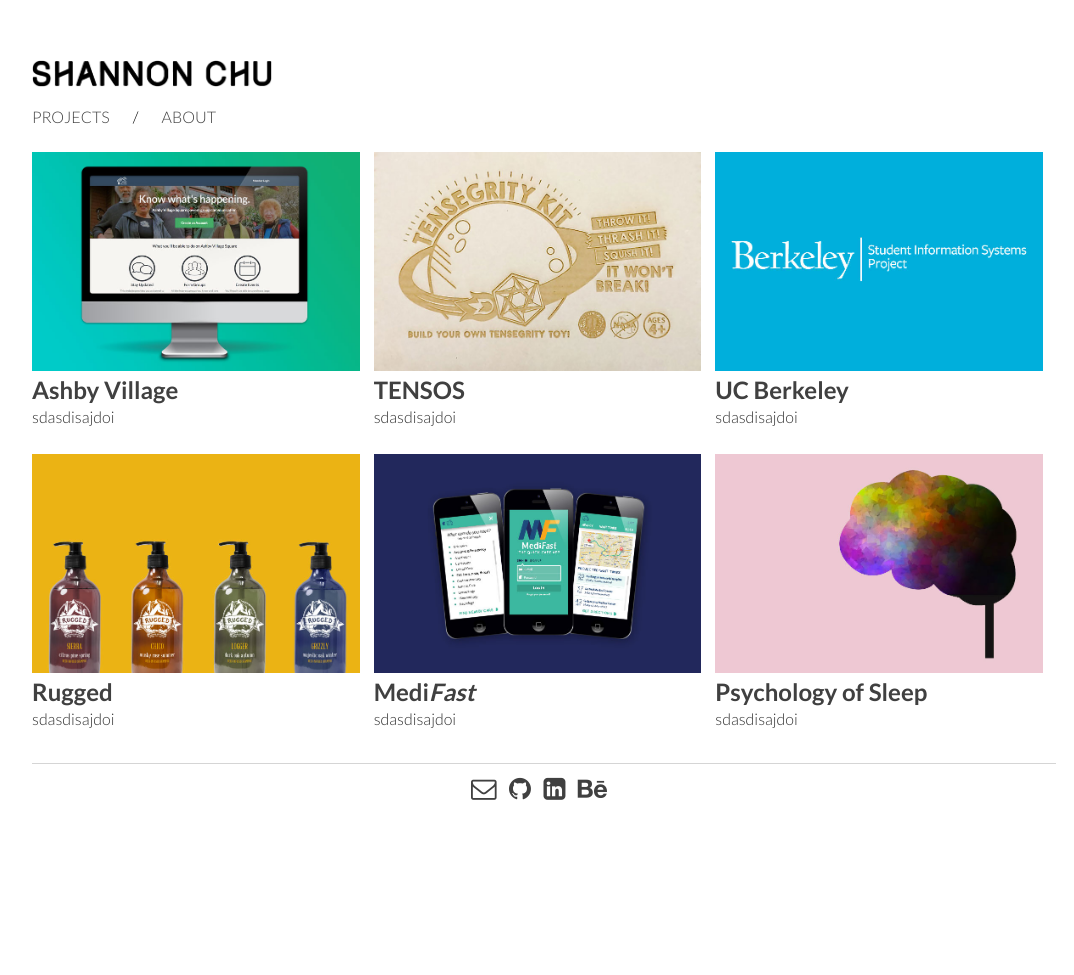
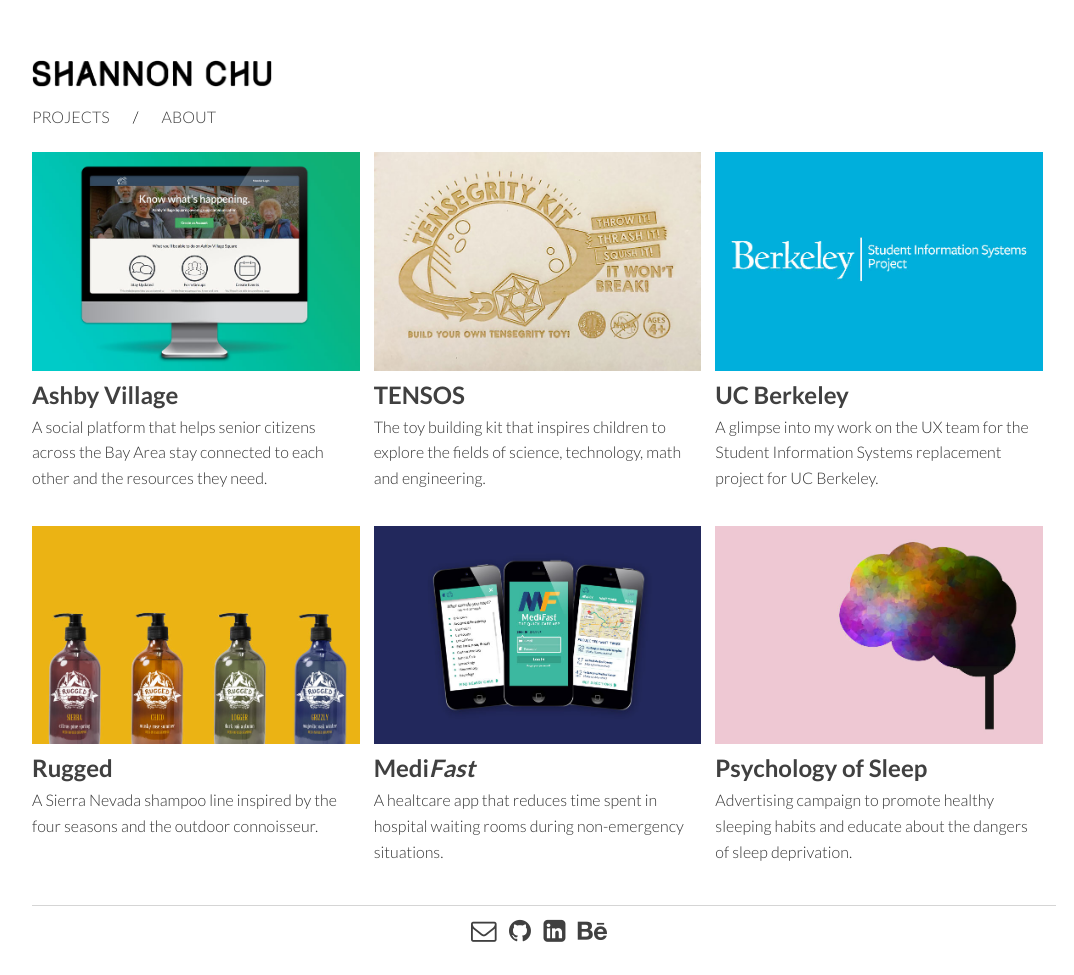
Before and after one commit to shannonchu/shannonchu.github.io, a Jekyll site: the page built from index.html, in a window 1280 px wide. Shown: the whole page, without its empty margins (96-1170 px from the left). Built offline with Jekyll 4.4.1, drawn with Linux system fonts in a browser that asks for light colours; nearby versions of some CDN libraries; before the commit the page ends 900 px from its top, so only the background shows below that.

Commit message:
project descriptions index page, portfolio piece text adjustments

```diff
--- a/css/main.css
+++ b/css/main.css
@@ -78,16 +78,17 @@
   padding: 0;
 }
 
-h2.img-description {
+h2.proj-title {
   display: block;
   margin: 0;
-  padding: 0;
+  padding-top: 5px;
 }
 
 p.proj-description {
   display: block;
   margin: 0;
-  padding-bottom: 15px;
+  padding-top: 5px;
+  padding-bottom: 25px;
 }
 
 ul.posts li {
@@ -105,6 +106,8 @@
   margin-right: 10px;
 }
 
+.about-me img {
+}
 
 /*links*/
 .links {
@@ -124,17 +127,24 @@
   margin-bottom: 30px;
 }
 
-.portfolio-piece h4,
+.portfolio-piece h2,
 .portfolio-piece h3,
-.portfolio-piece h2,
-.portfolio-piece h1,
-.portfolio-piece p {
-  text-align: center;
-  padding-left: 150px;
-  padding-right: 150px;
+.portfolio-piece p,
+.about-me p,
+.about-me h1,
+.about-me h2  {
+  padding-left: 80px;
+  padding-right: 80px;
 }
 
-.portfolio-piece img, iframe {
+.portfolio-piece h4,
+.portfolio-piece h1 {
+  text-align: center;
+  padding-left: 100px;
+  padding-right: 100px;
+}
+
+.portfolio-piece img, iframe, .about-me img {
   display: block;
   margin: 0 auto;
   margin-top: 30px;
@@ -173,7 +183,6 @@
 }
 
 
-
 /*responsive*/
 /*ipad view*/
 @media only screen and (min-device-width: 768px) and (max-width: 1024px) {
@@ -192,6 +201,26 @@
     display: inline-block;
     width: 48%;
     margin-right: 10px;
+  }
+/*text adjustments*/
+  .portfolio-piece h4,
+  .portfolio-piece h3,
+  .portfolio-piece h2,
+  .about-me p {
+    padding: 0;
+    font-size: 1.5em;
+  }
+  .about-me h2, .about-me h1 {
+    padding: 0;
+  }
+  .portfolio-piece p {
+    text-align: left;
+    line-height: 1.75em;
+    padding: 0;
+  }
+  .portfolio-piece h1 {
+    padding: 0;
+    font-size: 4.0em;
   }
   body{
     width: 100%;
@@ -215,12 +244,12 @@
 /*iphone 5*/
 @media only screen and (min-device-width: 320px) and (max-device-width: 568px) {
 /*index stacked view*/
-  .projects img {
+  .projects img, iframe {
     width: 96%;
     padding-bottom: 20px;
   }
   .projects p {
-    font-size: 3.0em;
+    font-size: 1.5em;
   }
   .projects h2 {
     font-size: 4.5em;
@@ -239,6 +268,17 @@
     width: 100%;
   }
 /*text adjustments*/
+  h2.proj-title {
+    display: block;
+    margin: 0;
+    padding-top: 5px;
+  }
+  p.proj-description {
+    display: block;
+    margin: 0;
+    padding-top: 5px;
+    margin-bottom: 45px;
+  }
   .portfolio-piece h4,
   .portfolio-piece h3,
   .portfolio-piece h2,
--- a/index.html
+++ b/index.html
@@ -7,44 +7,44 @@
     <li><div class='img-wrap'>
       <a href="pages/ashby-village.html">
         <img src="images/ashby-village/thumb.jpg" />
-        <h2 class="img-description">Ashby Village</h2>
+        <h2 class="proj-title">Ashby Village</h2>
       </a>
-      <p class="proj-description">sdasdisajdoi</p>
+      <p class="proj-description">A social platform that helps senior citizens across the Bay Area stay connected to each other and the resources they need.</p>
     </div></li>
     <li><div class='img-wrap'>
       <a href="pages/tensegrity.html">
         <img src="images/tensegrity/thumb.jpg" />
-        <h2 class="img-description">TENSOS</h2>
+        <h2 class="proj-title">TENSOS</h2>
       </a>
-      <p class="proj-description">sdasdisajdoi</p>
+      <p class="proj-description">The toy building kit that inspires children to explore the fields of science, technology, math and engineering.</p>
     </div></li>
     <li><div class='img-wrap'>
       <a href="pages/sis-project.html">
         <img src="images/sis-project/thumb.jpg" />
-        <h2 class="img-description">UC Berkeley</h2>
+        <h2 class="proj-title">UC Berkeley</h2>
       </a>
-      <p class="proj-description">sdasdisajdoi</p>
+      <p class="proj-description">A glimpse into my work on the UX team for the Student Information Systems replacement project for UC Berkeley. </p>
     </div></li>
     <li><div class='img-wrap'>
       <a href="pages/rugged.html">
         <img src="images/rugged/thumb.jpg" width="32%" />
-        <h2 class="img-description">Rugged</h2>
+        <h2 class="proj-title">Rugged</h2>
       </a>
-      <p class="proj-description">sdasdisajdoi</p>
+      <p class="proj-description">A Sierra Nevada shampoo line inspired by the four seasons and the outdoor connoisseur.</p>
     </div></li>
     <li><div class='img-wrap'>
       <a href="pages/medifast.html">
         <img src="images/medifast/thumb.jpg" width="32%" />
-        <h2 class="img-description">Medi<i>Fast</i></h2>
+        <h2 class="proj-title">Medi<i>Fast</i></h2>
       </a>
-      <p class="proj-description">sdasdisajdoi</p>
+      <p class="proj-description">A healtcare app that reduces time spent in hospital waiting rooms during non-emergency situations.</p>
     </div></li>
     <li><div class='img-wrap'>
       <a href="pages/sleep.html">
         <img src="images/sleep/thumb.jpg" width="32%" />
-        <h2 class="img-description">Psychology of Sleep</h2>
+        <h2 class="proj-title">Psychology of Sleep</h2>
       </a>
-      <p class="proj-description">sdasdisajdoi</p>
+      <p class="proj-description">Advertising campaign to promote healthy sleeping habits and educate about the dangers of sleep deprivation.</p>
     </div></li>
 <!--     <li><a href="pages/hive.html">
       <img src="images/hive/thumb.jpg" width="30%" />
```
